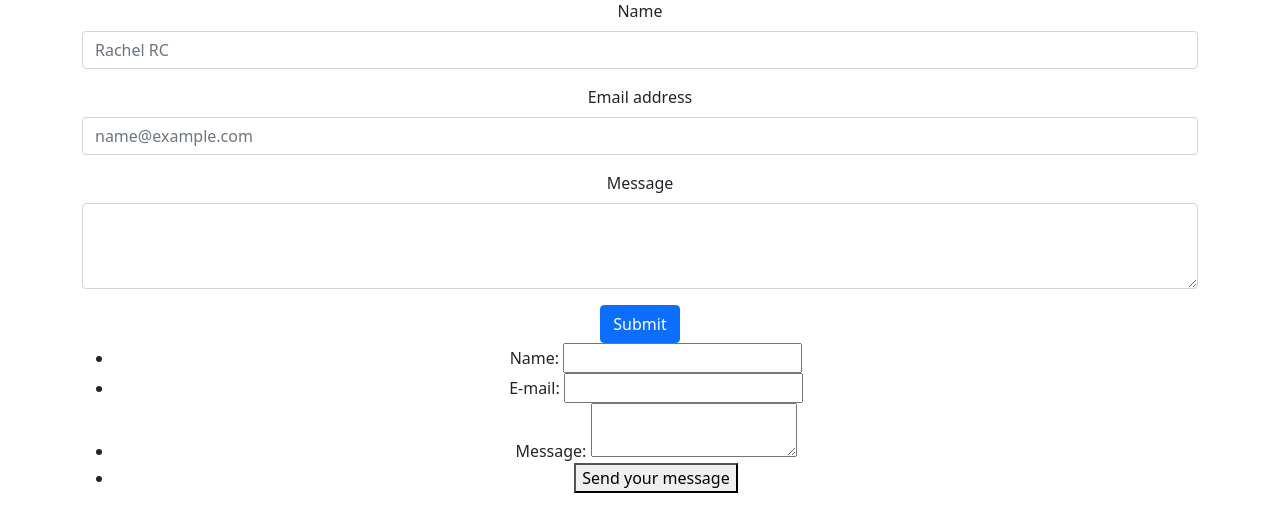
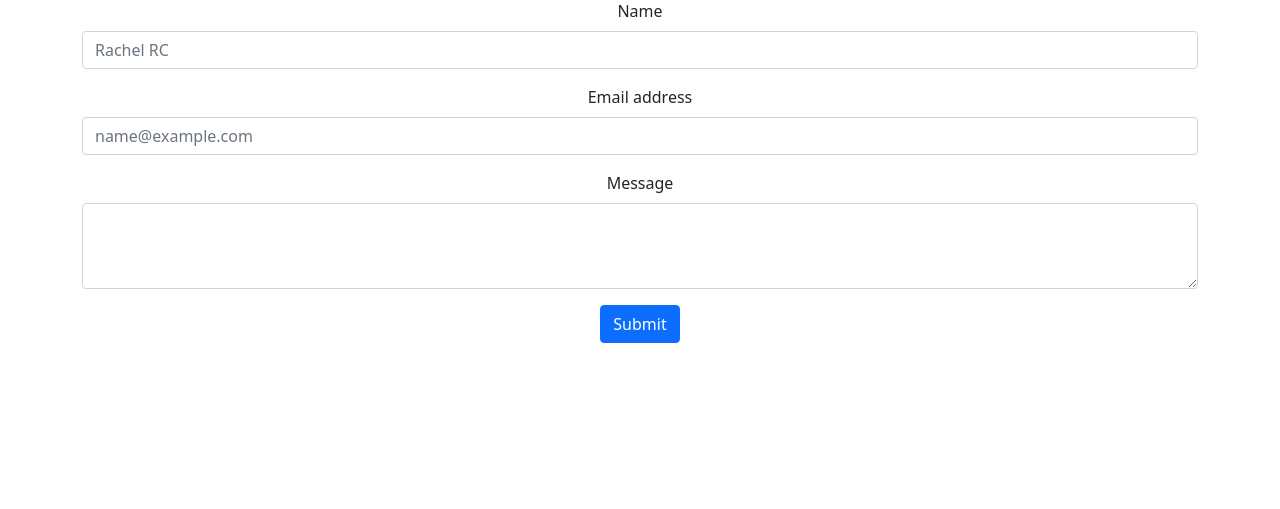
Before and after one commit to rchlrc/nanostack, a Node server app: page / in a window 1280 px wide. Shown: the part 319-828 px from the top of the page. After the commit the page ends 662 px from the top, so only its background shows below. Run offline with Node 20, Linux system fonts and the light colour scheme; some libraries are stand-ins or nearby versions.

Commit message:
form update

```diff
--- a/views/home.ejs
+++ b/views/home.ejs
@@ -17,36 +17,18 @@
       <form action="/" method="post">
       <div class="mb-3">
         <label for="exampleFormControlInput1" class="form-label">Name</label>
-        <input type="text" class="form-control" id="exampleFormControlInput1" placeholder="Rachel RC">
+        <input type="text" class="form-control" id="user_name" placeholder="Rachel RC">
       </div>
       <div class="mb-3">
         <label for="exampleFormControlInput1" class="form-label">Email address</label>
-        <input type="email" class="form-control" id="exampleFormControlInput1" placeholder="name@example.com">
+        <input type="email" class="form-control" id="user_email" placeholder="name@example.com">
       </div>
       <div class="mb-3">
         <label for="exampleFormControlTextarea1" class="form-label">Message</label>
-        <textarea class="form-control" id="exampleFormControlTextarea1" rows="3"></textarea>
+        <textarea class="form-control" id="user_message" rows="3"></textarea>
       </div>
         <button type="submit" class="btn btn-primary">Submit</button>
       </form>
-    <ul>
-        <li>
-          <label for="name">Name:</label>
-          <input type="text" id="name" name="user_name">
-        </li>
-        <li>
-          <label for="mail">E-mail:</label>
-          <input type="email" id="mail" name="user_email">
-        </li>
-      <li>
-          <label for="msg">Message:</label>
-          <textarea id="msg" name="user_message"></textarea>
-        </li>
-        <li class="button">
-          <button type="submit">Send your message</button>
-      </li>
-    </ul>
-  </form>
   </div>
     <!-- Optional JavaScript; choose one of the two! -->
 
```
